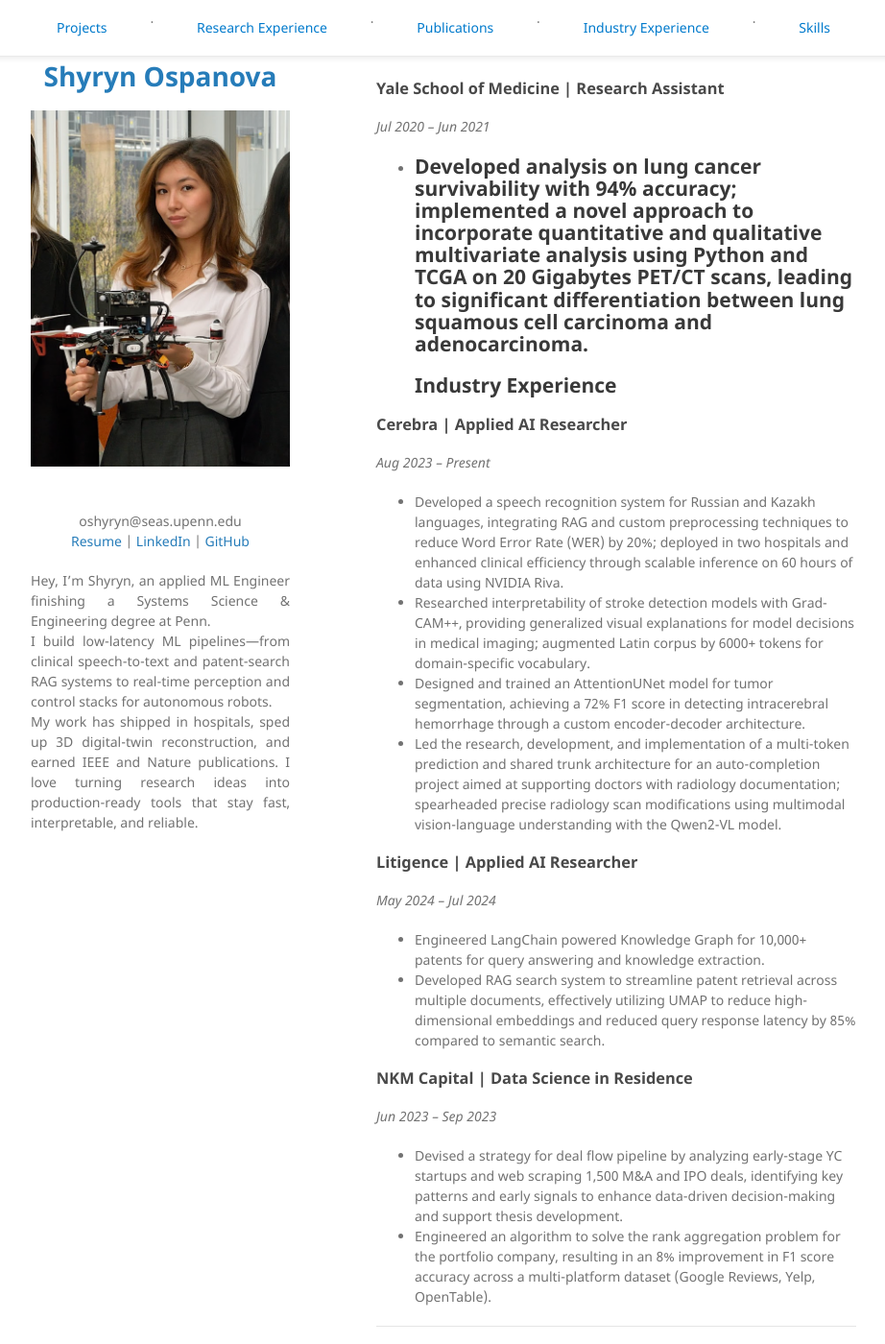
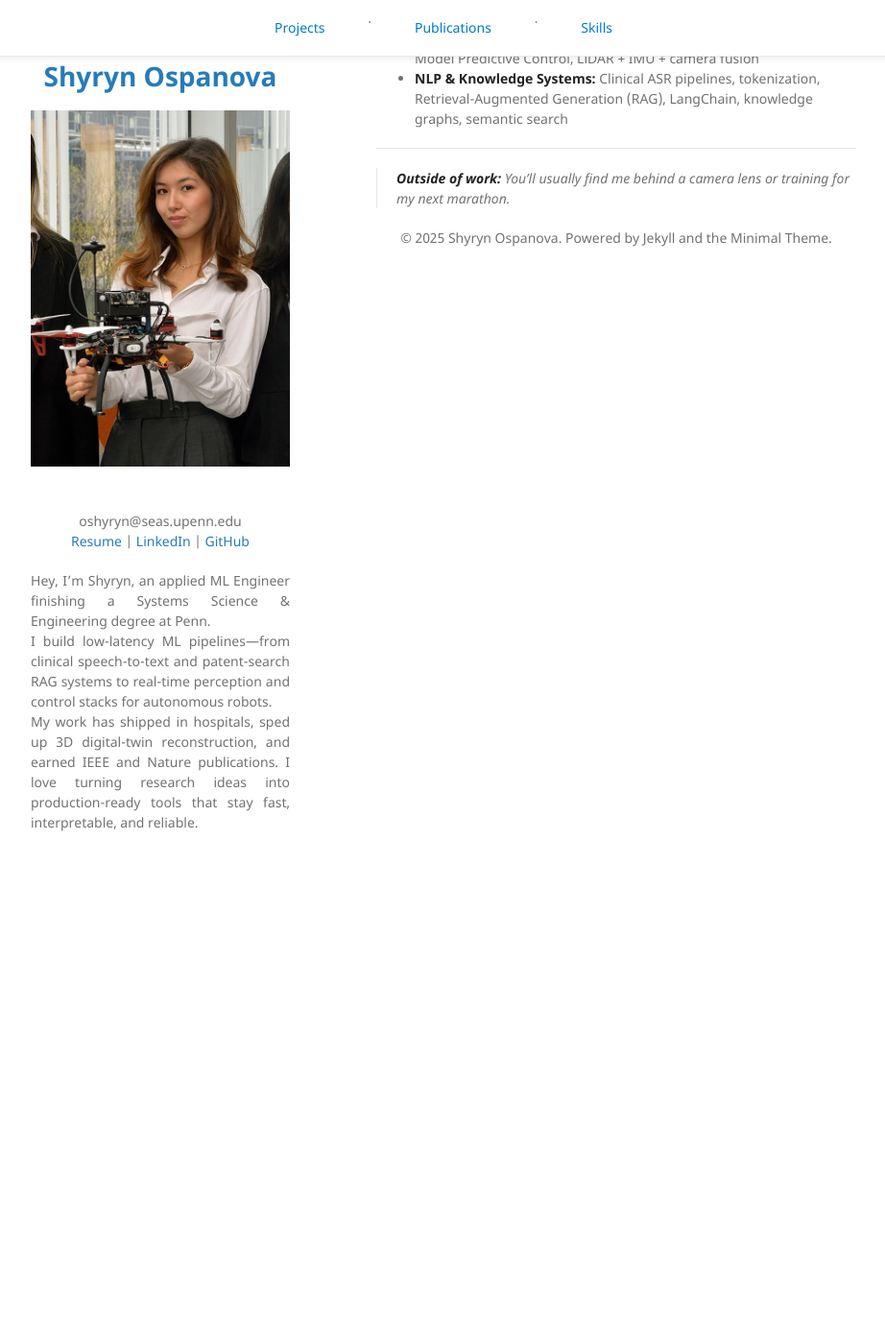
Before and after one commit to re1null0/portfolio.io, a Jekyll site: the page built from index.md, in a window 1280 px wide and 1400 px high, scrolled down 3495 px. Shown: the whole window at 96% size, without its empty margins (178-1100 px from the left). Built offline with Jekyll 4.4.1, drawn with Linux system fonts in a browser that asks for light colours; some of the changed text lies outside the part shown.

Commit message:
Update index.md

```diff
--- a/index.md
+++ b/index.md
@@ -3,9 +3,7 @@ layout: default
 ---
 <nav class="section-nav">
   <a href="#projects">Projects</a> ·
-  <a href="#research">Research Experience</a> ·
   <a href="#pubs">Publications</a> ·
-  <a href="#work">Industry Experience</a> ·
   <a href="#skills">Skills</a>
 </nav>
 <style>/* 1. Smooth scrolling for in‐page anchors */
@@ -296,42 +294,6 @@ Produced the first public curriculum on Neural Networks and Computer Vision (Ope
   background: #f5f5f5;
 }
 </style>
----
-
-## Research Experience {#research}
-
-### Institute of Smart Systems and Artificial Intelligence | Research Intern
-*Jun 2021 – Aug 2021*
-
-- Simulated vaccination policies using agent-based modeling to identify the most effective strategies for reducing disease transmission; modeled sterilizing and effective immunization outcomes by adding 4 new SEIR states.
-
-
-### Yale School of Medicine | Research Assistant
-*Jul 2020 – Jun 2021*
-
-- Developed analysis on lung cancer survivability with 94% accuracy; implemented a novel approach to incorporate quantitative and qualitative multivariate analysis using Python and TCGA on 20 Gigabytes PET/CT scans, leading to significant differentiation between lung squamous cell carcinoma and adenocarcinoma.
----
-## Industry Experience {#work}
-
-### Cerebra | Applied AI Researcher
-*Aug 2023 – Present*
-
-- Developed a speech recognition system for Russian and Kazakh languages, integrating RAG and custom preprocessing techniques to reduce Word Error Rate (WER) by 20%; deployed in two hospitals and enhanced clinical efficiency through scalable inference on 60 hours of data using NVIDIA Riva.
-- Researched interpretability of stroke detection models with Grad-CAM++, providing generalized visual explanations for model decisions in medical imaging; augmented Latin corpus by 6000+ tokens for domain-specific vocabulary.
-- Designed and trained an AttentionUNet model for tumor segmentation, achieving a 72% F1 score in detecting intracerebral hemorrhage through a custom encoder-decoder architecture.
-- Led the research, development, and implementation of a multi-token prediction and shared trunk architecture for an auto-completion project aimed at supporting doctors with radiology documentation; spearheaded precise radiology scan modifications using multimodal vision-language understanding with the Qwen2-VL model.
-
-### Litigence | Applied AI Researcher
-*May 2024 – Jul 2024*
-
-- Engineered LangChain powered Knowledge Graph for 10,000+ patents for query answering and knowledge extraction.
-- Developed RAG search system to streamline patent retrieval across multiple documents, effectively utilizing UMAP to reduce high-dimensional embeddings and reduced query response latency by 85% compared to semantic search.
-
-### NKM Capital | Data Science in Residence
-*Jun 2023 – Sep 2023*
-
-- Devised a strategy for deal flow pipeline by analyzing early-stage YC startups and web scraping 1,500 M&A and IPO deals, identifying key patterns and early signals to enhance data-driven decision-making and support thesis development.
-- Engineered an algorithm to solve the rank aggregation problem for the portfolio company, resulting in an 8% improvement in F1 score accuracy across a multi-platform dataset (Google Reviews, Yelp, OpenTable).
 
 ---
 
```
